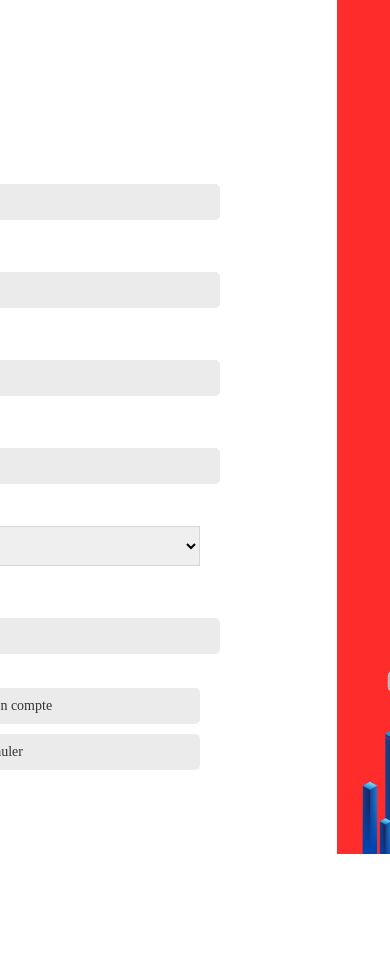
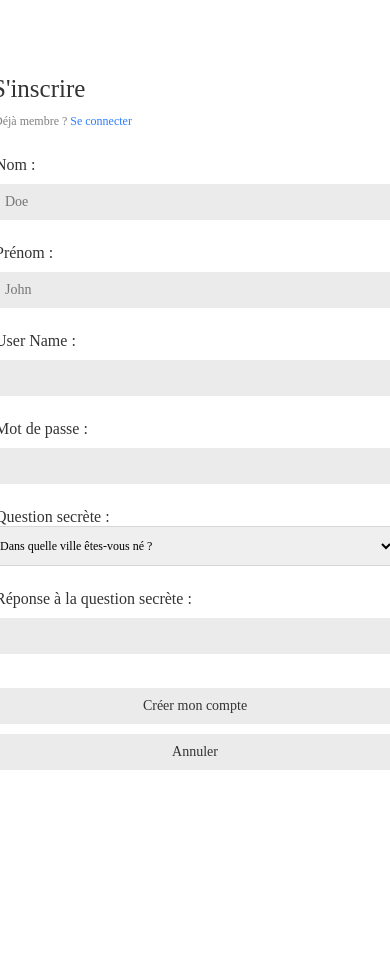
Before and after one commit to maximelbv/GBAF, a PHP site: page /inscription.php in a window 390 px wide; the page is wider, and only the part inside the window is pictured. Before the commit the page ends 854 px from the top of that part, so only its background shows below. Run offline with PHP 8.4, Linux system fonts and the light colour scheme; some web fonts are replaced.

Commit message:
finished the css for the register form : added an icon for the username already used popup, added the GBAF isometric title to the illustration and added responsiveness to the page

```diff
--- a/css/style.css
+++ b/css/style.css
@@ -2,6 +2,15 @@
     font-family: Poppins;
     src: url('../media/fonts/Poppins-Light.ttf');
 }
+
+@font-face {
+    font-family: julius;
+    src: url('../media/fonts/JuliusSansOne-Regular.ttf');
+}
+
+
+
+
 
 body {
     margin: 0;
@@ -139,32 +148,7 @@
     text-decoration: none;
 }
 
-@media screen and (min-width: 725px) and (max-width: 1366px) {
-    .nomDescLogo {
-        width: auto;
-    }
 
-    #logo {
-        margin-left: 20px;
-    }
-}
-
-@media screen and (min-width: 250px) and (max-width: 725px) {
-
-    .nomDesc {
-        width: auto;
-        margin: 30px;
-    }
-
-    .nomDescLogo {
-        flex-direction: column;
-    }
-
-    #logo {
-        margin-top: 20px;
-        margin-left: 0px;
-    }
-}
 
 /* PAGE ACTEUR */
 
@@ -192,18 +176,19 @@
 /* INSCRIPTION */
 
 .header_inscription {
+    height: 978px;
+    width: 100%;
     background: white;
-
     display: flex;
     flex-direction: row;
-    justify-content: center;
+    justify-content: safe;
 }
 
 .formulaire_inscription {
-    margin: 75px 100px 62px 100px ;
+    margin: 75px 100px 0px 100px ;
     border: none;
     color: #333333;
-    width: auto;
+    width: 400px;
     display: flex;
     flex-direction: column;
     flex-wrap: wrap;
@@ -245,8 +230,6 @@
     margin-left: 20px;
 }
 
-
-
 .dejamembre {
     font-size: 12px;
     align-self: flex-start;
@@ -266,12 +249,83 @@
 .illustration {
     display: flex;
     background: #ff2c2c;
-    width: 100%;
+    width: 70%;
     height: auto;
 }
 
-.illustration img {
+#isometric {
     align-self: flex-end;
     justify-self: flex-end;
     margin-left: auto;
 }
+
+#isometric2 {
+    position: fixed;
+    margin: 50px 40px 0px 60px;
+}
+
+.id_deja_utilise {
+    display: flex;
+    flex-direction: row;
+    align-items: center;
+    justify-content: center;
+}
+
+.id_deja_utilise img {
+    margin-right: 7px;
+}
+
+@media screen and (min-width: 725px) and (max-width: 1366px) {
+    .nomDescLogo {
+        width: auto;
+    }
+
+    #logo {
+        margin-left: 20px;
+    }
+
+    #isometric {
+        display: none;
+    }
+}
+
+@media screen and (min-width: 950px) and (max-width: 1200px) {
+
+    #isometric2 {
+        width: auto;
+    }
+}
+
+@media screen and (min-width: 250px) and (max-width: 950px){
+
+    .illustration {
+        display: none;
+    }
+
+    #isometric2 {
+        display: none;
+    }
+
+    .header_inscription {
+        justify-content: center;
+    }
+
+}
+
+@media screen and (min-width: 250px) and (max-width: 725px) {
+
+    .nomDesc {
+        width: auto;
+        margin: 30px;
+    }
+
+    .nomDescLogo {
+        flex-direction: column;
+    }
+
+    #logo {
+        margin-top: 20px;
+        margin-left: 0px;
+    }
+
+}
--- a/inscription.php
+++ b/inscription.php
@@ -69,7 +69,7 @@
                         && isset($_POST['password']) &&!empty($_POST['password'])
                         && isset($_POST['reponse_secrete']) && !empty($_POST['reponse_secrete'])) {
 
-                    // SI tout les champs sont remplis et non vides (possible de réduire la condition?)
+                        // SI tout les champs sont remplis et non vides
 
                         $reponse = $bdd->query('SELECT * FROM utilisateurs WHERE username="'.$_POST["username"].'"')->fetchAll();
                         if (count($reponse) == 0) {
@@ -77,7 +77,12 @@
                             $reponse = $bdd->prepare('INSERT INTO utilisateurs(nom,prenom,username,password,question_secrete,reponse_secrete) VALUES(?,?,?,?,?,?)');          // va chercher les données de la bdd et demande leur valeur via $reponse
                             $reponse->execute(array($_POST['nom'], $_POST['prenom'], $_POST['username'], $pass_hash, $_POST['question_secrete'], $_POST['reponse_secrete'])); // execute les entrées du formulaire en tant que valeurs pour les données demandées dans $reponse et inclut les dans la bdd
                         } else {
-                            echo 'identifiant déjà utilisé';
+                            ?>
+                            <div class="id_deja_utilise">
+                                <img src="media/error.png" alt="" width="15px" height="15px">
+                                <p>identifiant déjà utilisé</p>
+                            </div>
+                            <?php
                         }
 
                     }
@@ -89,7 +94,8 @@
             </form>
 
             <div class="illustration">
-                <img src="media/isometric.svg" alt="" width="1000px">
+                <img id="isometric" src="media/isometric.svg" alt="" width="1000px">
+                <img id="isometric2" src="media/isometric2" alt="" width="400px">
             </div>
 
                 </div>
```
Also changed, not shown: media/error.png (added), media/fonts/JuliusSansOne-Regular.ttf (added), media/isometric.svg, media/isometric2.svg (added).
